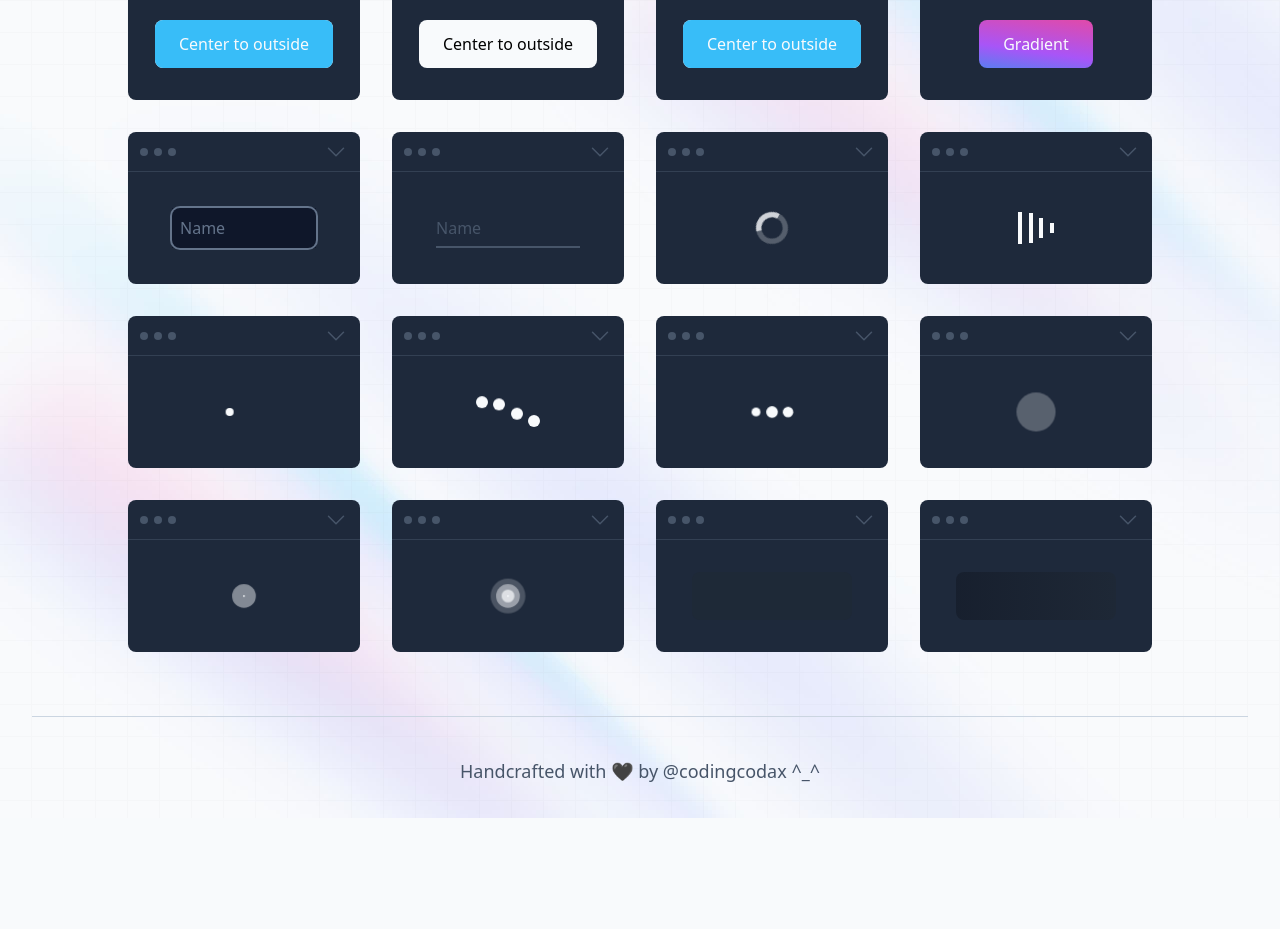
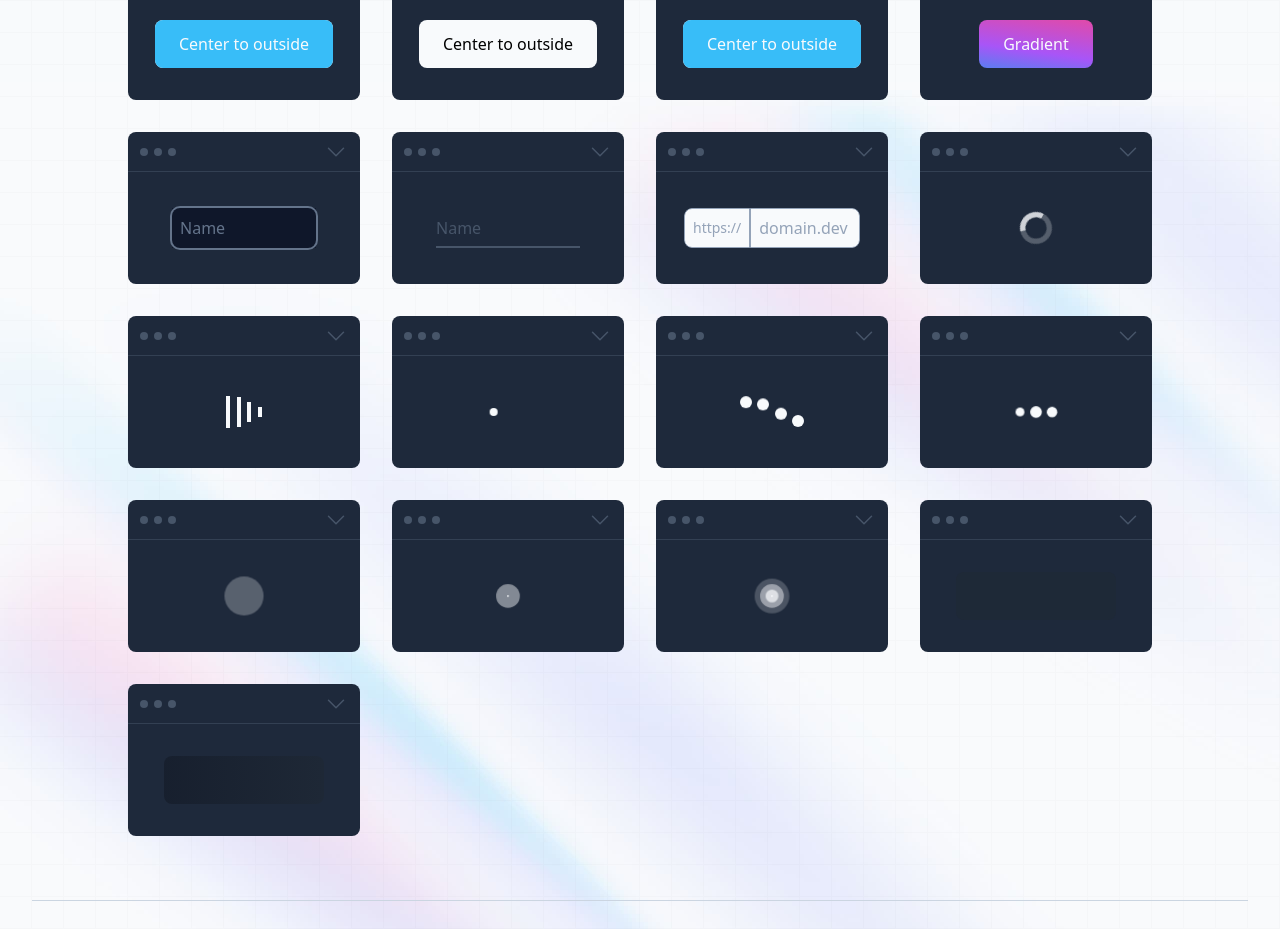
Before and after one commit to codingcodax/mini, a Next.js app: page /components in a window 1280 px wide. Shown: the part 2080-3009 px from the top of the page. Before the commit the page ends 2898 px from the top, so only its background shows below. Built offline with nearby package versions, Linux system fonts and the light colour scheme.

Commit message:
feat(snippets): add input group left

```diff
--- /dev/null
+++ b/src/data/snippets/InputGroupLeft.tsx
@@ -0,0 +1,28 @@
+import type { Snippet } from '~/types/snippet';
+
+const InputGroupLeft: Snippet = {
+  title: 'Input Group Left',
+  type: 'input',
+  githubLink:
+    'https://github.com/codingcodax/mini/tree/main/src/data/snippets/InputGroupLeft.tsx',
+  playgroundLink: 'https://play.tailwindcss.com/T9d3zxArAX',
+  source: (
+    <div className='relative flex h-10 w-44 flex-row-reverse overflow-clip rounded-lg'>
+      <input
+        className='peer w-full rounded-r-lg border border-slate-400 bg-slate-50 px-2 text-slate-900 placeholder-slate-400 transition-colors duration-300 focus:border-sky-400 focus:outline-none'
+        id='domain'
+        name='domain'
+        placeholder='domain.dev'
+        type='text'
+      />
+      <label
+        className='flex items-center rounded-l-lg border border-slate-400 bg-slate-50 px-2 text-sm text-slate-400 transition-colors duration-300 peer-focus:border-sky-400 peer-focus:bg-sky-400 peer-focus:text-white'
+        htmlFor='domain'
+      >
+        https://
+      </label>
+    </div>
+  ),
+};
+
+export default InputGroupLeft;
--- a/src/data/snippets/index.ts
+++ b/src/data/snippets/index.ts
@@ -38,6 +38,7 @@ import ButtonUnderlayOpacityOutsideCenter from './ButtonUnderlayOpacityOutsideCe
 import ButtonGradient from './ButtonGradient';
 import InputMaterial from './InputMaterial';
 import InputMaterialTwo from './InputMaterialTwo';
+import InputGroupLeft from './InputGroupLeft';
 import LoaderSpinner from './LoaderSpinner';
 import LoaderWaveform from './LoaderWaveform';
 import LoaderWobble from './LoaderWobble';
@@ -88,6 +89,7 @@ const Snippets: Snippet[] = [
   ButtonGradient,
   InputMaterial,
   InputMaterialTwo,
+  InputGroupLeft,
   LoaderSpinner,
   LoaderWaveform,
   LoaderWobble,
```
